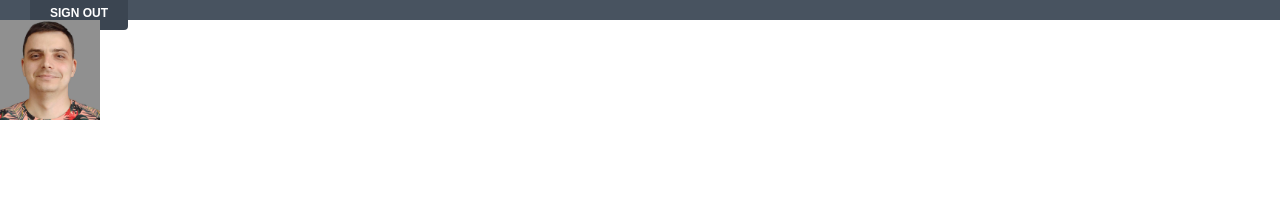
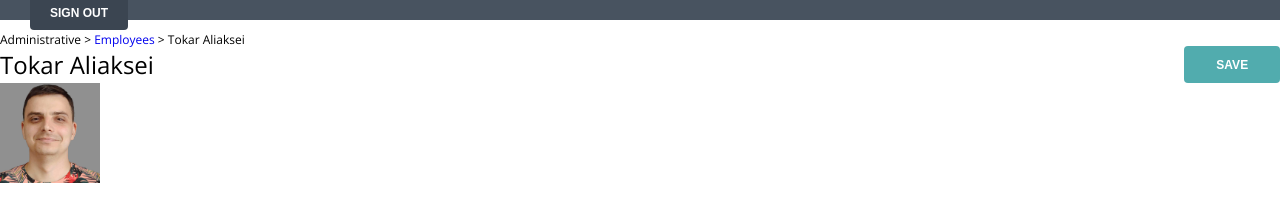
Before and after one commit to 86tokar/SMG-page, a plain HTML site: page index.html in a window 1280 px wide. Shown: the part 40-262 px from the top of the page. Drawn offline with nearby package versions, Linux system fonts and the light colour scheme.

Commit message:
feat: add several addition blocks

```diff
--- a/index.html
+++ b/index.html
@@ -177,7 +177,9 @@
         color: #e5e6ea;
       }
 
-      .header_link:hover, .header_link:focus, .header_link:active {
+      .header_link:hover,
+      .header_link:focus,
+      .header_link:active {
         opacity: 75%;
       }
 
@@ -204,7 +206,6 @@
         position: absolute;
         top: 10px;
         right: 0px;
-
       }
       .create {
         margin-left: 60px;
@@ -221,10 +222,11 @@
         justify-content: center;
         cursor: pointer;
         gap: 5px;
-
       }
 
-      .create:hover, .create:focus, .create:active {
+      .create:hover,
+      .create:focus,
+      .create:active {
         opacity: 45%;
       }
 
@@ -245,10 +247,67 @@
         color: rgb(255, 255, 255);
         cursor: pointer;
       }
-      .sign_out:hover, .sign_out:focus, .sign_out:active {
+      .sign_out:hover,
+      .sign_out:focus,
+      .sign_out:active {
         opacity: 45%;
       }
+      .breadcrumb-container {
+        margin: 0;
+        padding-top: 14px;
+        color: var(--slate);
+        font-size: 12px;
+      }
 
+      .sequence {
+        margin: 0;
+        padding-top: 14px;
+        color: var(--slate);
+        font-size: 12px;
+      }
+
+      .EmLink {
+        text-decoration: none;
+      }
+
+      .name_save {
+        display: flex;
+        justify-content: space-between;
+      }
+
+      .nameFull {
+        line-height: 37px;
+        color: var(--charcoal-grey);
+        font-size: 24px;
+        white-space: nowrap;
+        overflow: hidden;
+        display: block;
+        width: 100%;
+        text-overflow: ellipsis;
+      }
+
+      .filled {
+
+        width: 100px;
+        border: none;
+        padding: 10px 20px;
+        background-color: rgba(81, 172, 174, 1);
+        border-radius: 4px;
+        font-size: 12px;
+        font-weight: 700;
+        text-transform: uppercase;
+        display: flex;
+        align-items: center;
+        justify-content: center;
+        white-space: nowrap;
+        color: rgb(255, 255, 255);
+        cursor: pointer;
+      }
+      .filled:hover,
+      .filled:focus,
+      .filled:active {
+        opacity: 45%;
+      }
     </style>
   </head>
   <body>
@@ -320,7 +379,6 @@
         </ul>
       </nav>
       <div class="search_with_icon">
-
         <input
           type="text"
           class="search"
@@ -329,7 +387,7 @@
           autocomplete="off"
           value=""
         />
-        <img src="./SVG/SearchIcon.png" alt="searchIcon" class="searchicon">
+        <img src="./SVG/SearchIcon.png" alt="searchIcon" class="searchicon" />
       </div>
 
       <button class="create" type="button">
@@ -357,8 +415,18 @@
 
     <main>
       <div class="wrapper">
+        <div class="sequence">
+          Administrative >
+          <a href="#!" class="EmLink">Employees</a>
+          > Tokar Aliaksei
+        </div>
+
+        <div class="name_save">
+          <div class="nameFull">Tokar Aliaksei</div>
+          <button class="filled" type="button">Save</button>
+        </div>
+
         <img src="./Aliaksei.Tokar.png" alt="Alex" width="100" height="100" />
-
       </div>
     </main>
   </body>
```
